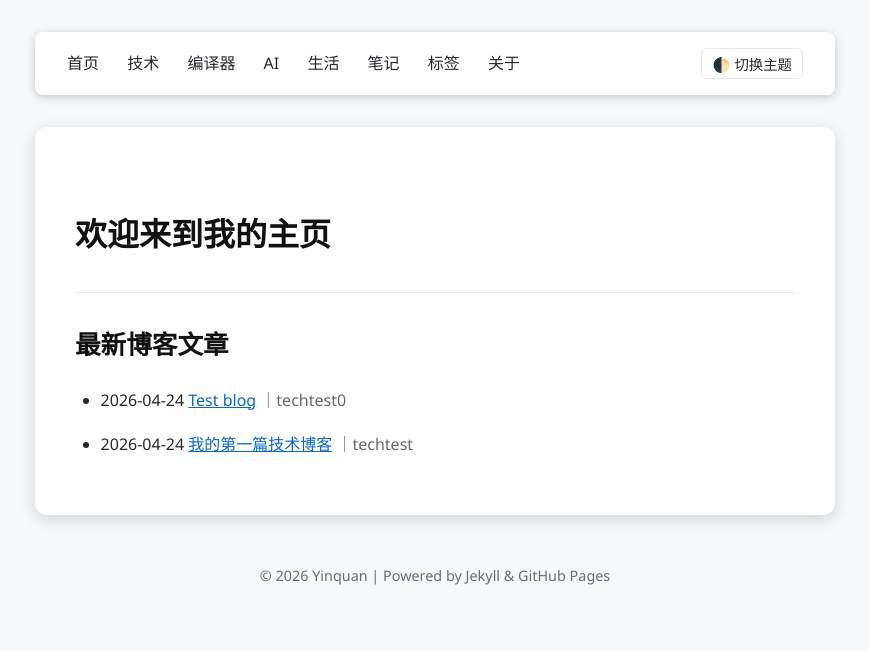
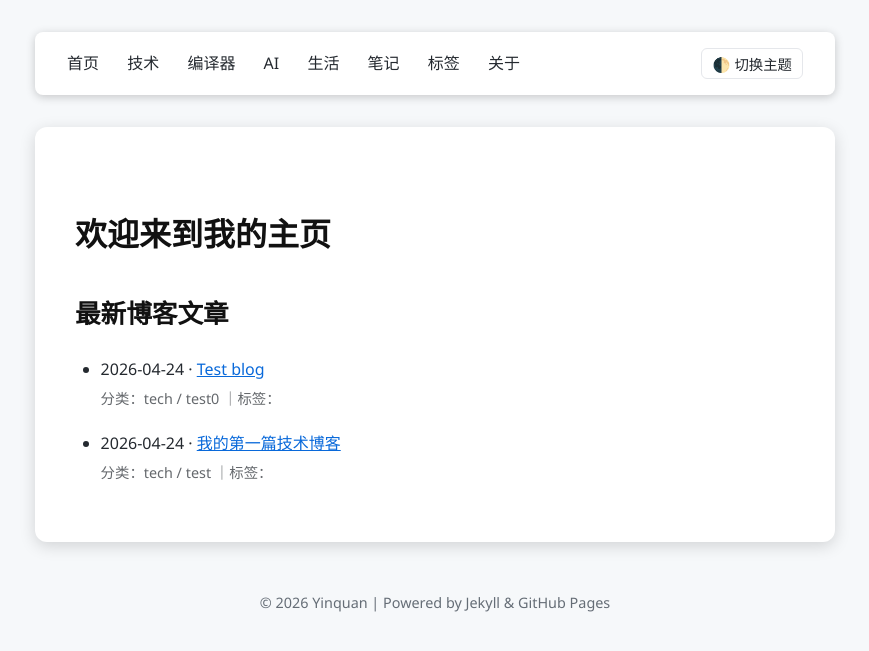
Before and after one commit to YinquanZeng/YinquanZeng.github.io, a Jekyll site: the page built from index.md, in a window 1280 px wide. Shown: the top 651 px of the page, without its empty margins (205-1074 px from the left). Built offline with Jekyll 4.4.1, drawn with Linux system fonts in a browser that asks for light colours.

Commit message:
Update index.md

```diff
--- a/index.md
+++ b/index.md
@@ -4,11 +4,15 @@ title: 首页
 ---
 
 # 欢迎来到我的主页
----
+
 ## 最新博客文章
 
 {% for post in site.posts %}
-- {{ post.date | date: "%Y-%m-%d" }}
-  [{{ post.title }}]({{ post.url }})
-  <span style="opacity:0.7;">｜{{ post.categories }}</span>
+- {{ post.date | date: "%Y-%m-%d" }} ·
+<a href="{{ post.url }}">{{ post.title }}</a>
+<br>
+<span style="opacity:0.7; font-size:0.9rem;">
+分类：{{ post.categories | join: ' / ' }}
+｜标签：{{ post.tags | join: ' · ' }}
+</span>
 {% endfor %}
```
